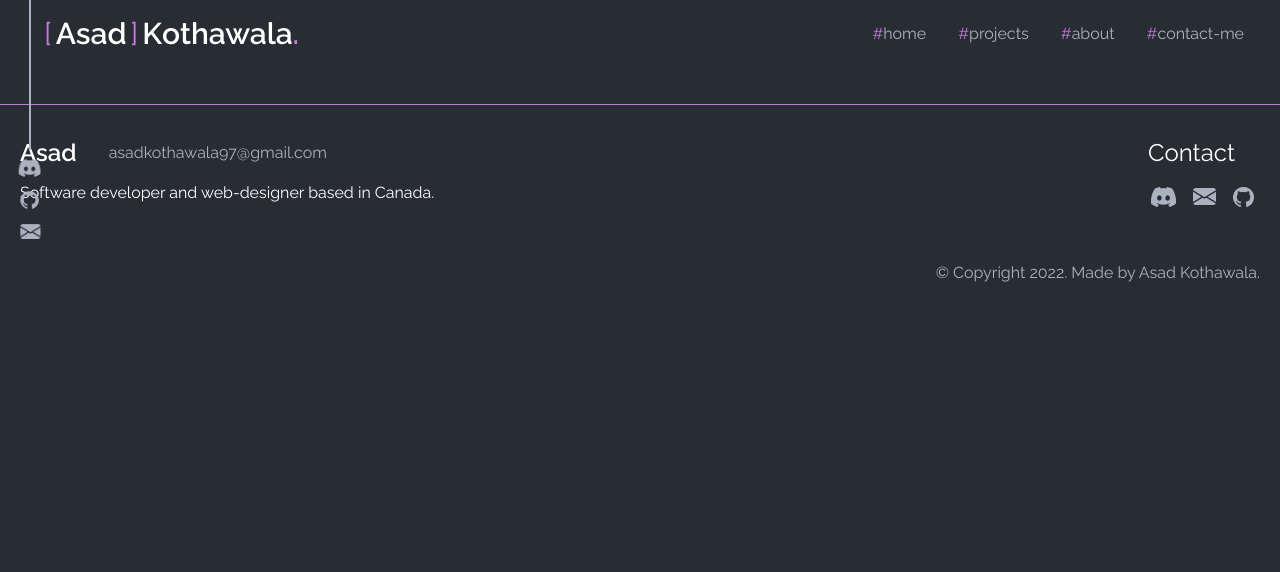
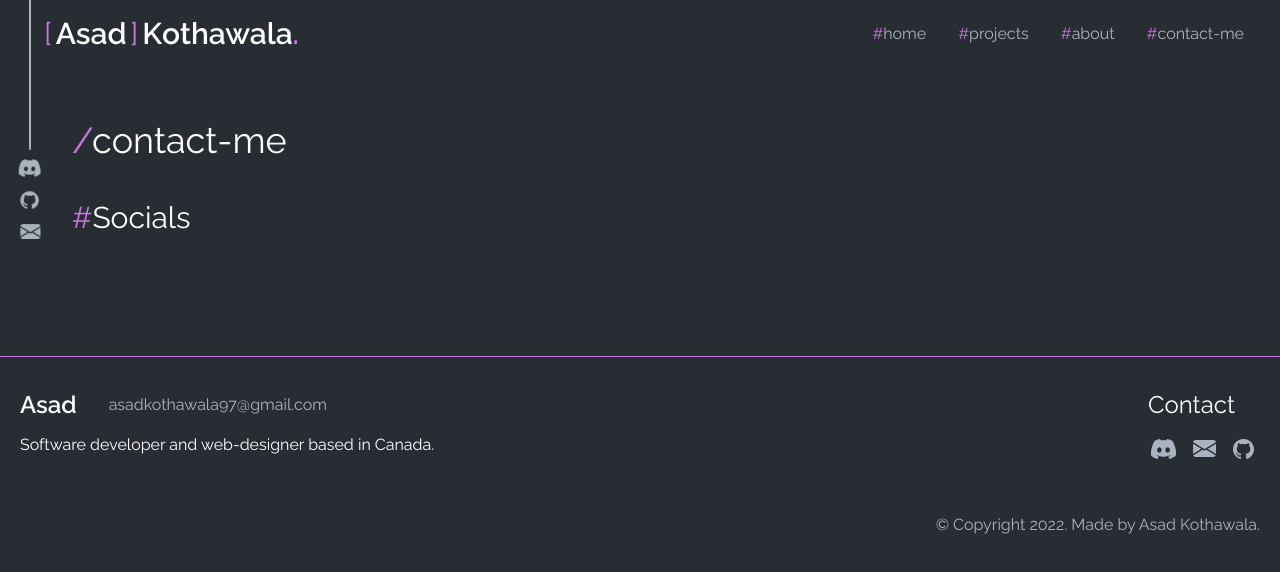
Before and after one commit to a3rium/asadk-portfolio, a Next.js app: page /Contact in a window 1280 px wide. Shown: the top 572 px of the page. Built offline with nearby package versions, Linux system fonts and the light colour scheme.

Commit message:
Fixed some spacing issues

```diff
--- a/src/app/About/page.tsx
+++ b/src/app/About/page.tsx
@@ -11,7 +11,7 @@ const About = () => {
     <>
       <Header />
       <div className="px-10 max-w-screen-2xl mx-auto mt-20 py-10">
-        <div className="flex-wrap flex items-center justify-between">
+        <div className="flex-wrap flex items-center justify-between mx-8">
           <div className="md:w-5/12 w-full">
             <div className="mb-12">
               <div className="text-white font-medium text-4xl">
--- a/src/app/Contact/page.tsx
+++ b/src/app/Contact/page.tsx
@@ -6,7 +6,16 @@ const Contact = () => {
   return (
     <>
       <Header />
-      <div>Contact</div>
+      <div className="px-10 max-w-screen-2xl mx-auto mt-20 py-10">
+        <div className="flex-flex-col mx-8">
+          <div className="text-white font-medium text-4xl">
+            <span className="text-secondary">/</span>contact-me
+          </div>
+          <div className="text-white font-medium text-3xl mt-10">
+            <span className="text-secondary">#</span>Socials
+          </div>
+        </div>
+      </div>
       <Footer />
     </>
   );
--- a/src/app/Work/Work.tsx
+++ /dev/null
@@ -1,7 +0,0 @@
-import React from "react";
-
-const Work = () => {
-  return <div>Work</div>;
-};
-
-export default Work;
```
